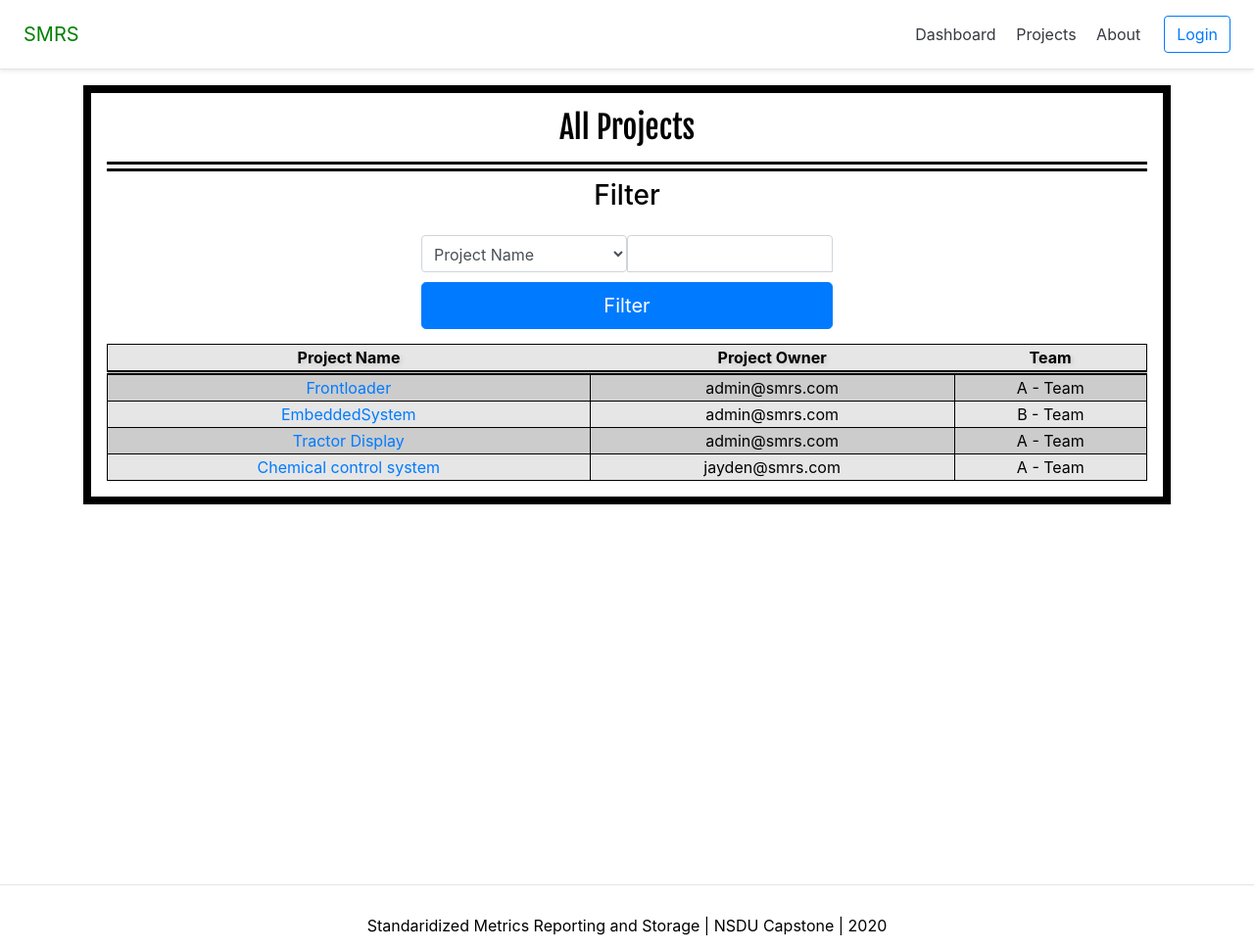
After one commit to jwmeidinger/SMRS, a Django app: page /dashboard/projects/all/ in a window 1280 px wide. The commit adds this page. Shown: the whole page at 98% size. Run offline with Django 3.2, Linux system fonts and the light colour scheme; data comes from the database, SQL or seed files in the repository; both versions use the stored data as it was after the commit; some libraries are stand-ins or nearby versions.

Commit message:
Created All Project page. Created About page.

```diff
--- /dev/null
+++ b/SMRS/dashboard/templates/dashboard/project_all.html
@@ -0,0 +1,73 @@
+{% extends 'base.html' %}
+{% load static %}
+{% block content %}
+
+<head>
+<link rel="stylesheet" href="{% static 'css/projects.css' %}">
+</head>
+
+<body>
+<div class="container">
+  <div id="primaryContent">
+    <h2 id="title">All Projects</h2>
+
+    <h3>Filter</h3>
+    <div class="row d-flex flex-row">
+     <form class="form-signin" method="post">{% csrf_token %}
+        <div class="d-flex justify-content-start">
+        <select class="p-2 form-control" name="filterItem">
+            <option value="projectName">Project Name</option>
+            <option value="projectTeam">Project Team Name</option>
+            <option value="projectOwner">Project Owner</option>
+            <option value="projectPk">Primary Key</option>
+        </select>
+        <input type='text' name="filterInput" class="form-control p-2" required>
+        </div>
+        <button class="btn btn-lg btn-primary btn-block" type="submit">Filter</button>
+     </form>
+    </div>
+
+    {% if  request.user.is_authenticated %}  <!-- allows users to still add to there favorite  -->
+    <table>
+      <tr>
+        <th>Project Name</th>
+        <th>Project Owner</th>
+        <th>Team</th>
+        <th>Add Favorite</th>
+      </tr>
+
+      {% for project in projects %}
+      <tr>
+        <td ><a href="{% url 'dashboard:detail' project.pk %}">{{project.name}}</a></td>
+        <td>{{project.productOwner}}</td>
+        <td>{{project.teamID}}</td>
+        <td><a href="{% url 'dashboard:addfav' project.pk %}">+</a></td>
+      </tr>
+
+      {% endfor %}
+    </table>
+    {% else %}
+     <table>
+      <tr>
+        <th>Project Name</th>
+        <th>Project Owner</th>
+        <th>Team</th>
+      </tr>
+
+      {% for project in projects %}
+      <tr>
+        <td ><a href="{% url 'dashboard:detail' project.pk %}">{{project.name}}</a></td>
+        <td>{{project.productOwner}}</td>
+        <td>{{project.teamID}}</td>
+      </tr>
+
+      {% endfor %}
+    </table>
+    {% endif %}
+  </div>
+</div>
+</body>
+
+
+
+{% endblock content %}
--- a/SMRS/dashboard/urls.py
+++ b/SMRS/dashboard/urls.py
@@ -8,6 +8,8 @@ from .views import(
     review_view,
     projectAddFav_view,
     projectDelFav_view,
+    projectAll_view,
+    about_view,
 
 )
 
@@ -23,7 +25,9 @@ from .views import(
 app_name = 'dashboard'
 urlpatterns = [
 
-    path('projects/', project_view, name='project'),
+    path('about/', about_view, name='about'),
+    path('projects/', project_view, name='project_team'),
+    path('projects/all/', projectAll_view, name='project_all'),
     path('team/', team_view, name='team'),
     path('project/<int:pk>', projectDetail_view, name='detail'),
     path('review/<int:pk>', review_view, name='reviewDetail'),
--- a/SMRS/dashboard/views.py
+++ b/SMRS/dashboard/views.py
@@ -88,18 +88,18 @@ def project_view(request):
 def projectDetail_view(request, pk):
     context= {}
     user = request.user
-    if user.is_authenticated:
-        project_detail = get_object_or_404(Project, pk=pk)
-        allDefects = Defect.objects.filter(projectID=project_detail)
-        allReviews = Review.objects.filter(projectID=project_detail)
-        if request.POST:
-            if request.POST["defectCheck"] != "0":
-                openDefects = Defect.objects.filter(projectID=project_detail, dateClosed__isnull=True)
-                context['openDefects'] = openDefects
 
-        context['allDefects'] = allDefects
-        context['allReviews'] = allReviews
-        context['projectName'] = project_detail.name
+    project_detail = get_object_or_404(Project, pk=pk)
+    allDefects = Defect.objects.filter(projectID=project_detail)
+    allReviews = Review.objects.filter(projectID=project_detail)
+    if request.POST:
+        if request.POST["defectCheck"] != "0":
+            openDefects = Defect.objects.filter(projectID=project_detail, dateClosed__isnull=True)
+            context['openDefects'] = openDefects
+
+    context['allDefects'] = allDefects
+    context['allReviews'] = allReviews
+    context['projectName'] = project_detail.name
     return render(request, "dashboard/project_detail.html", context)
 
 '''
@@ -108,7 +108,7 @@ def projectDetail_view(request, pk):
 def projectAddFav_view(request, pk):
     value = request.COOKIES.get('FavoriteProjects')
     projectpk = pk ## have to declare before response
-    response = redirect("dashboard:project")
+    response = redirect("dashboard:project_team")
     if value == None or value == "": ## No Favorite set yet
         response.set_cookie('FavoriteProjects', '{}'.format(projectpk))
     else: ## Have Favorite
@@ -133,11 +133,35 @@ def projectDelFav_view(request, pk):
     projectpk = pk
     items = set(value.split(','))
     items.remove("{}".format(projectpk))
-    response = redirect("dashboard:project")
+    response = redirect("dashboard:project_team")
     final  = ",".join(items)
     response.set_cookie('FavoriteProjects', final)
     return response
 
+'''
+*** All Projects viewable by everyone
+'''
+def projectAll_view(request):
+    context= {}
+    projects = Project.objects.all()
+    context["projects"] = projects
+
+    if request.POST:
+        filterItem = request.POST.get('filterItem')
+        filterInput = request.POST.get('filterInput')
+        if filterItem == "projectName":
+            projects = Project.objects.filter(name=filterInput).all()
+        if filterItem == "projectTeam":
+            teamID = Team.objects.filter(name=filterInput).first()
+            projects = Project.objects.filter(teamID=teamID).all()
+        if filterItem == "projectOwner":
+            productOwner = Account.objects.filter(name=filterInput).first()
+            projects = Project.objects.filter(productOwner=productOwner).all()
+        if filterItem == "projectPk":
+            projects = Project.objects.filter(pk=int(filterInput)).all()
+
+    context["projects"] = projects
+    return render(request, "dashboard/project_all.html", context)
 
 '''
 *** User's Personally selected Projects
@@ -146,7 +170,7 @@ def defect_view(request, pk):
     context= {}
     user = request.user
     if not user.is_authenticated:
-        return redirect("acccount:login")
+        return redirect("account:login")
 
     currentDefect = Defect.objects.filter(pk = pk).first()
     project = Project.objects.filter(pk = currentDefect.projectID.pk).first()
@@ -190,7 +214,7 @@ def review_view(request, pk):
     context= {}
     user = request.user
     if not user.is_authenticated:
-        return redirect("acccount:login")
+        return redirect("account:login")
 
     currentReview = Review.objects.filter(pk = pk).first()
     project = Project.objects.filter(pk = currentReview.projectID.pk).first()
@@ -226,3 +250,11 @@ def review_view(request, pk):
         )
     context['form'] = form
     return render(request, "dashboard/review_detail.html", context)
+
+'''
+*** Information on website
+'''
+def about_view (request):
+    context= {}
+
+    return render(request, "dashboard/about.html", context)
--- a/SMRS/templates/snippets/header.html
+++ b/SMRS/templates/snippets/header.html
@@ -14,7 +14,7 @@
   <nav class="my-2 my-md-0 mr-md-3" >
     <a class="p-2 text-dark" href="{% url 'home' %}">Dashboard</a>
     <a class="p-2 text-dark" href="{% url 'dashboard:team' %}">Team</a>
-    <a class="p-2 text-dark" href="{% url 'dashboard:project' %}">Projects</a>
+    <a class="p-2 text-dark" href="{% url 'dashboard:project_team' %}">Projects</a>
     <a class="p-2 text-dark" href="{% url 'account:detail' %}">User</a>
     <a class="p-2 text-dark" href="http://127.0.0.1:8000/restAPI/">RestAPI</a>  <!--  Needs to be changed -->
   </nav>
@@ -23,7 +23,8 @@
   {% else %}
   <nav class="my-2 my-md-0 mr-md-3">
     <a class="p-2 text-dark" href="{% url 'home' %}">Dashboard</a>
-    <a class="p-2 text-dark" href="#">About</a>
+    <a class="p-2 text-dark" href="{% url 'dashboard:project_all' %}">Projects</a>
+    <a class="p-2 text-dark" href="{% url 'dashboard:about' %}">About</a>
   </nav>
   <a class="btn btn-outline-primary" href="{% url 'account:login' %}">Login</a>
 
```
Also changed, not shown: SMRS/dashboard/templates/dashboard/about.html (added, +23 -0 lines), SMRS/dashboard/templates/dashboard/home.html (+4 -3 lines), SMRS/dashboard/templates/dashboard/projects.html (+4 -8 lines), SMRS/db.sqlite3.
